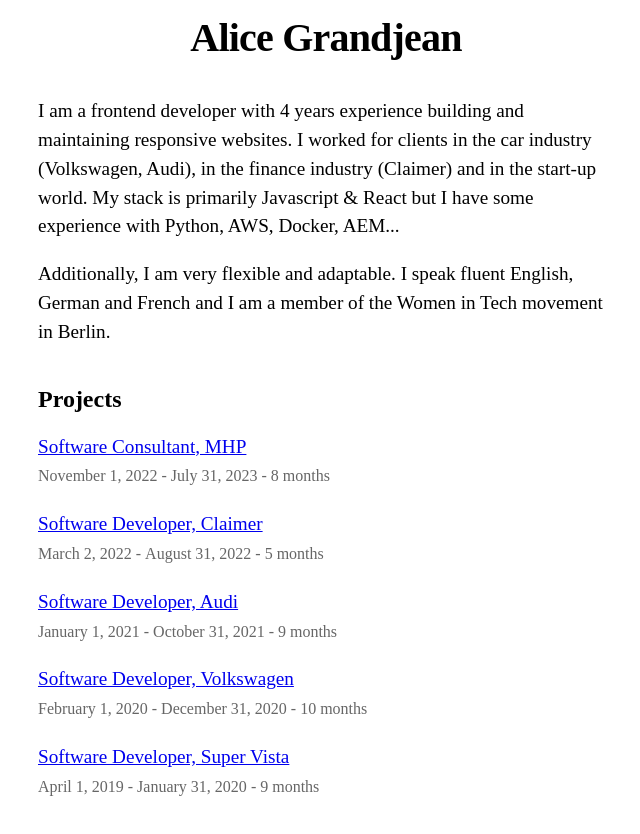
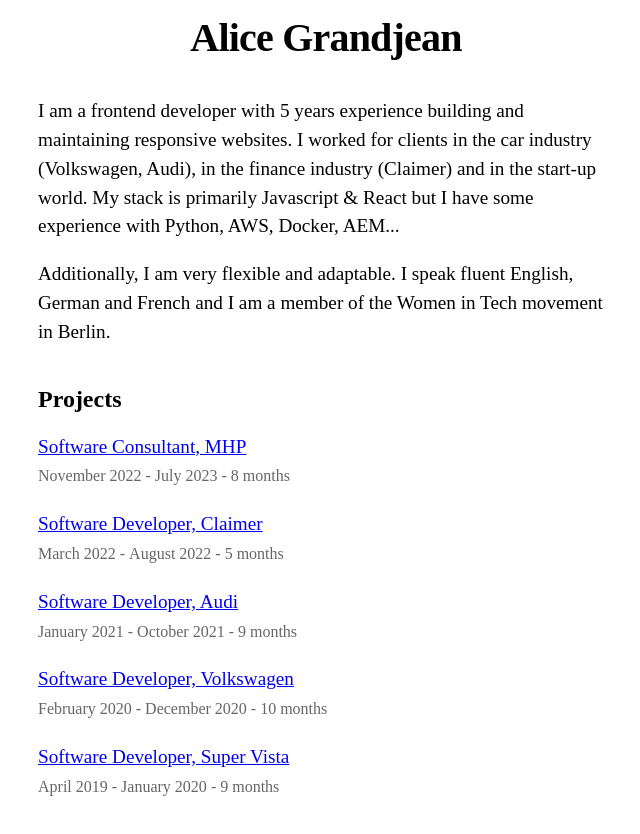
Before and after one commit to AliceGdj/projects-portfolio, a Next.js app: page / in a window 1280 px wide. Shown: the part 500-1334 px from the top of the page, without its empty margins (314-954 px from the left). Built offline with nearby package versions, Linux system fonts and the light colour scheme.

Commit message:
fix formatted dates

```diff
--- a/components/date.tsx
+++ b/components/date.tsx
@@ -1,9 +1,9 @@
 import { parseISO, format, intervalToDuration } from 'date-fns';
 import React from 'react';
 
-export function Date({ dateString }: { dateString: string}) {
+export function FormattedDate({ dateString }: { dateString: string}) {
   const date = parseISO(dateString);
-  return <time dateTime={dateString}>{format(date, 'LLLL d, yyyy')}</time>;
+  return <time dateTime={dateString}>{format(date, 'LLLL yyyy')}</time>;
 }
 
 export function DateInterval({ dateStringFrom, dateStringTo }) {
--- a/pages/index.tsx
+++ b/pages/index.tsx
@@ -4,7 +4,7 @@
 import utilStyles from '../styles/utils.module.css';
 import { getSortedProjectsData } from '../lib/projects';
 import Link from 'next/link';
-import { Date, DateInterval } from '../components/date';
+import { FormattedDate, DateInterval } from '../components/date';
 import { ProjectDataInfo } from '../types/projectDataTypes';
 
 export async function getStaticProps() { // depends on external data >> getStaticProps to fetch required data to render the index page
@@ -23,7 +23,7 @@
         <title>{siteTitle}</title>
       </Head>
       <section className={utilStyles.headingMd}>
-        <p>I am a frontend developer with 4 years experience building and maintaining responsive websites. I worked for clients in the car industry (Volkswagen, Audi), in the finance industry (Claimer) and in the start-up world. My stack is primarily Javascript & React but I have some experience with Python, AWS, Docker, AEM...</p>
+        <p>I am a frontend developer with {new Date().getFullYear()-2019} years experience building and maintaining responsive websites. I worked for clients in the car industry (Volkswagen, Audi), in the finance industry (Claimer) and in the start-up world. My stack is primarily Javascript & React but I have some experience with Python, AWS, Docker, AEM...</p>
         <p>Additionally, I am very flexible and adaptable. I speak fluent English, German and French and I am a member of the Women in Tech movement in Berlin.</p>
       </section>
       <section className={`${utilStyles.headingMd} ${utilStyles.padding1px}`}>
@@ -36,9 +36,9 @@
               </Link>
               <br />
               <small className={utilStyles.lightText}>
-                <Date dateString={dateFrom} />
+                <FormattedDate dateString={dateFrom} />
                 &nbsp;-&nbsp;
-                <Date dateString={dateTo} />
+                <FormattedDate dateString={dateTo} />
                 &nbsp;-&nbsp;
                 <DateInterval dateStringFrom={dateFrom} dateStringTo={dateTo}/>
               </small>
--- a/pages/projects/[id].tsx
+++ b/pages/projects/[id].tsx
@@ -2,7 +2,7 @@
 import RootLayout from '../../components/rootLayout';
 import { getAllProjectIds, getProjectData } from '../../lib/projects';
 import Head from 'next/head';
-import { Date } from '../../components/date';
+import { FormattedDate } from '../../components/date';
 import Image from 'next/image';
 import styles from '../../components/layout.module.css';
 import utilStyles from '../../styles/utils.module.css';
@@ -47,9 +47,9 @@
             <article>
                 <h1 className={utilStyles.headingXl}>{projectData.title}</h1>
                 <div className={utilStyles.lightText}>
-                    <Date dateString={projectData.dateFrom} />
+                    <FormattedDate dateString={projectData.dateFrom} />
                     &nbsp;-&nbsp;
-                    <Date dateString={projectData.dateTo} />
+                    <FormattedDate dateString={projectData.dateTo} />
                 </div>
                 <div dangerouslySetInnerHTML={{ __html: projectData.contentHtml }} />
             </article>
```
